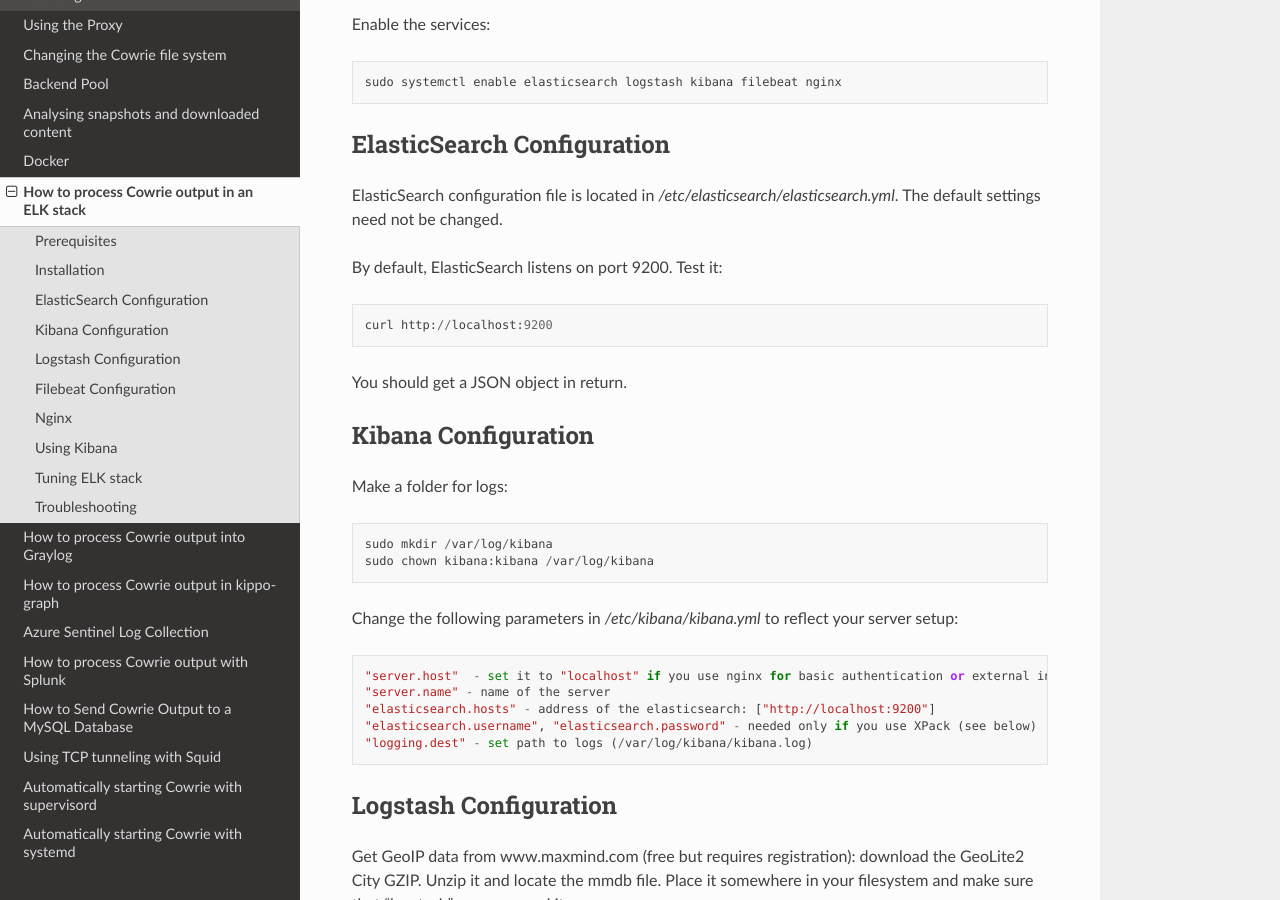
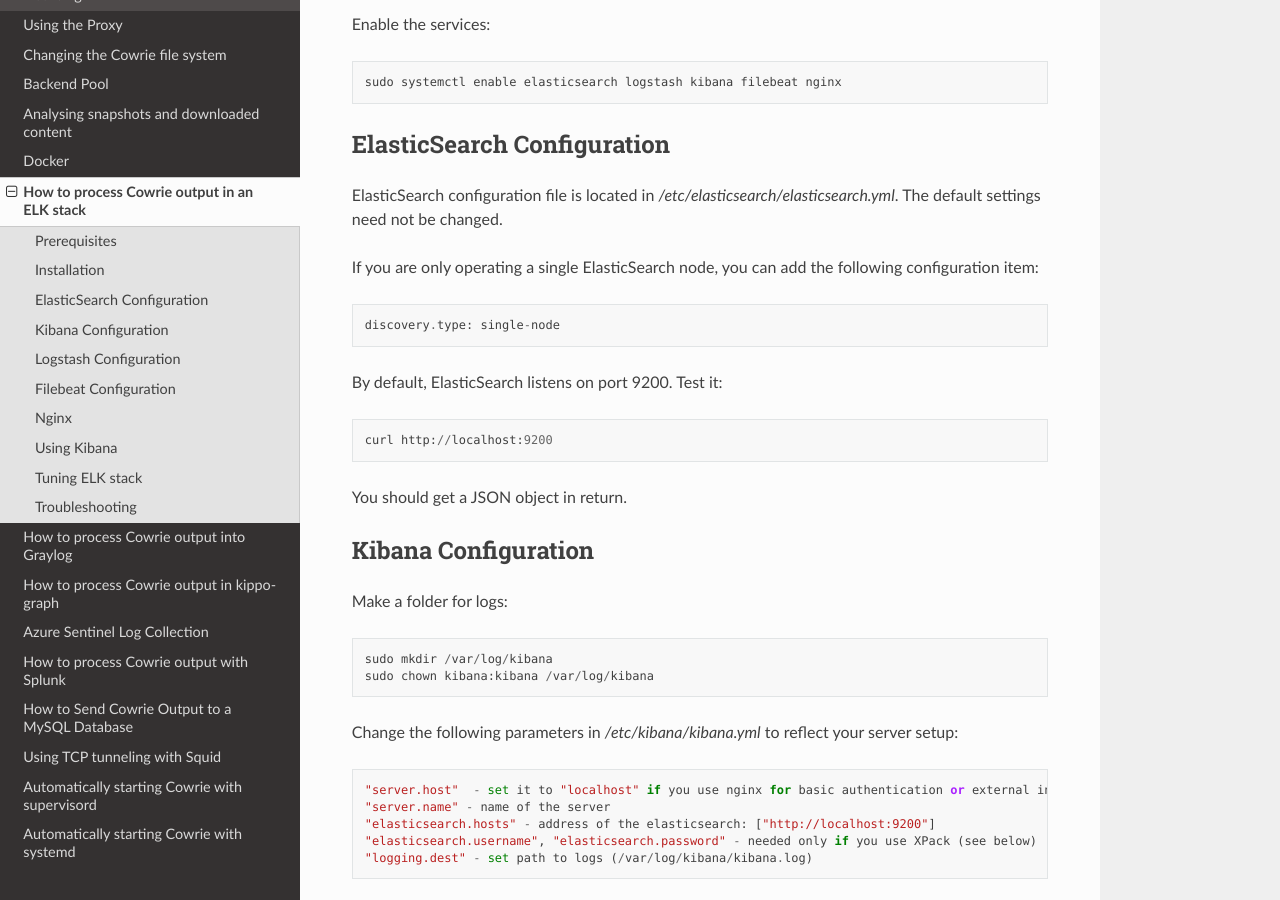
Before and after one commit to cowrie/cowrie, a Sphinx documentation site: the page built from docs/elk/README.rst, in a window 1280 px wide and 900 px high, scrolled down 812 px. Built offline with Sphinx 7.4.7 and the Read the Docs theme 2.0.0, drawn with Linux system fonts in a browser that asks for light colours; the version number could not be read and is left out.

Commit message:
add part about discovery type. remove spaces

```diff
--- a/docs/elk/README.rst
+++ b/docs/elk/README.rst
@@ -38,6 +38,10 @@ ElasticSearch Configuration
 =============================
 
 ElasticSearch configuration file is located in `/etc/elasticsearch/elasticsearch.yml`. The default settings need not be changed.
+
+If you are only operating a single ElasticSearch node, you can add the following configuration item::
+
+   discovery.type: single-node
 
 By default, ElasticSearch listens on port 9200. Test it::
 
```
